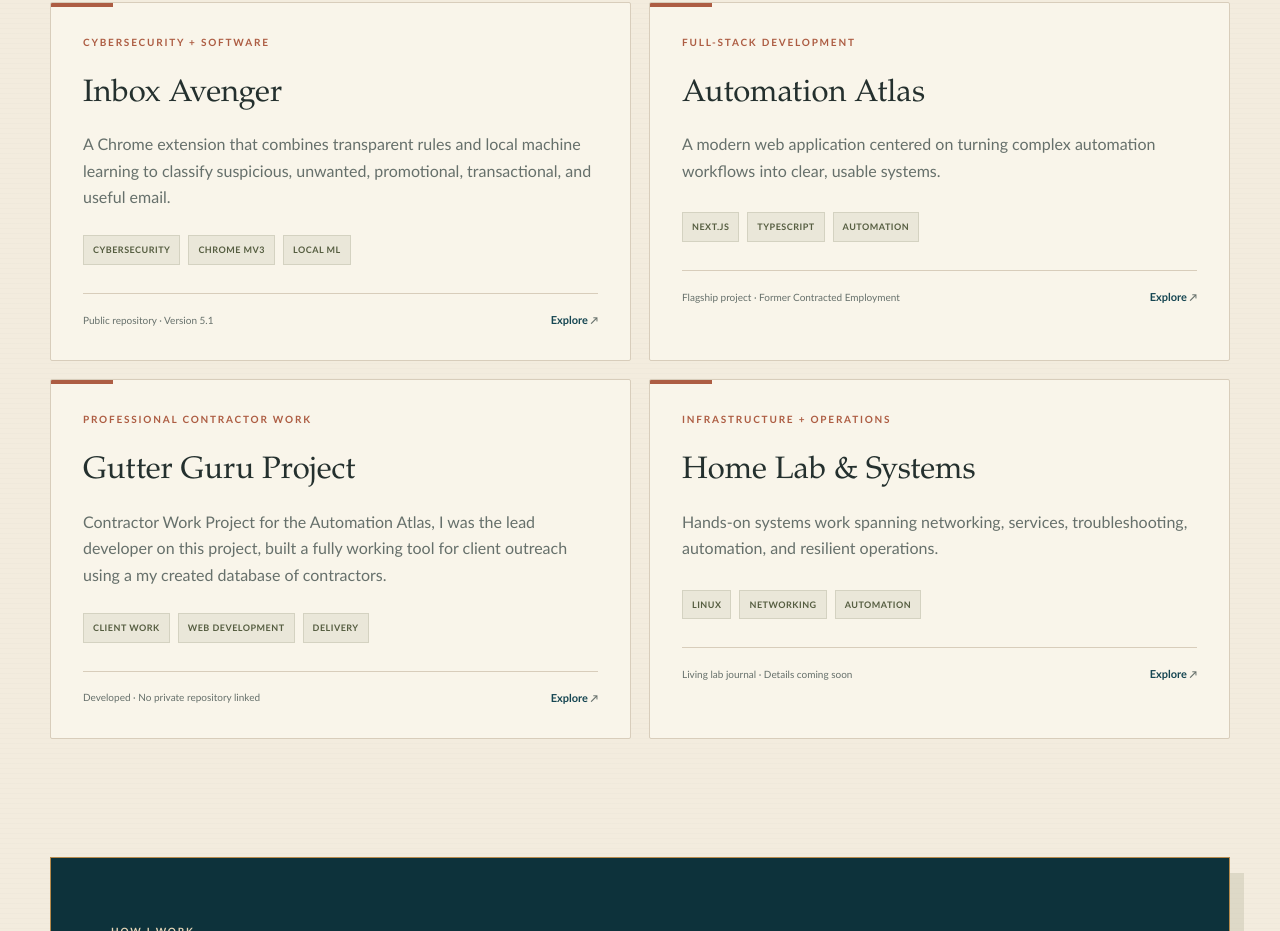
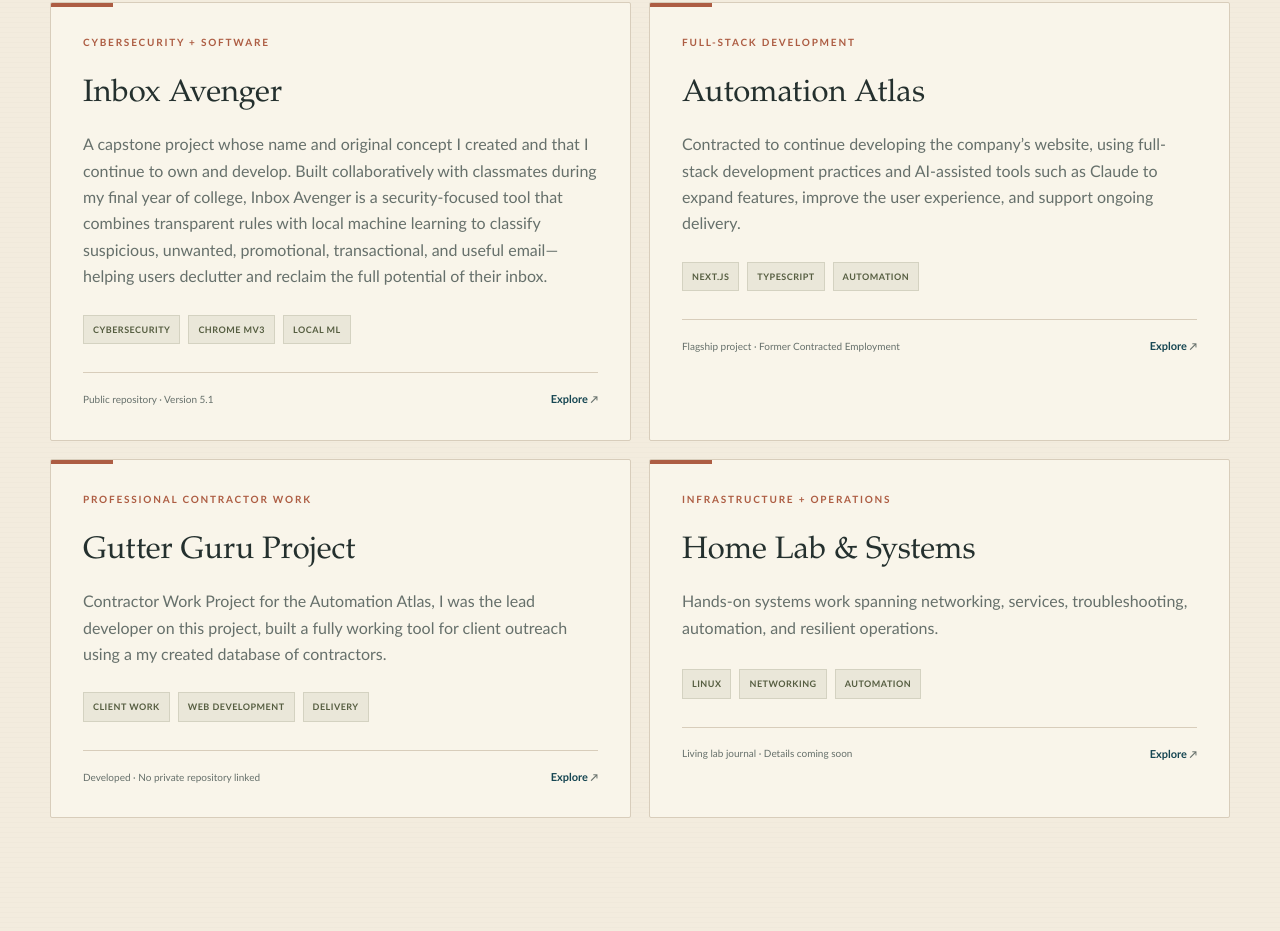
Before and after one commit to Jc007-code/Jc007-code.github.io, a Next.js app: page / in a window 1280 px wide. Shown: the part 1075-2006 px from the top of the page. Built offline with nearby package versions, Linux system fonts and the light colour scheme.

Commit message:
Update Inbox Avenger and Automation Atlas summaries
Updated project summaries for 'Inbox Avenger' and 'Automation Atlas' to provide more detailed descriptions of their functionalities and development.

```diff
--- a/data/site.ts
+++ b/data/site.ts
@@ -43,7 +43,7 @@
     title: "Inbox Avenger",
     eyebrow: "Cybersecurity + Software",
     summary:
-      "A Chrome extension that combines transparent rules and local machine learning to classify suspicious, unwanted, promotional, transactional, and useful email.",
+      "A capstone project whose name and original concept I created and that I continue to own and develop. Built collaboratively with classmates during my final year of college, Inbox Avenger is a security-focused tool that combines transparent rules with local machine learning to classify suspicious, unwanted, promotional, transactional, and useful email—helping users declutter and reclaim the full potential of their inbox.",
     tags: ["Cybersecurity", "Chrome MV3", "Local ML"],
     status: "Public repository · Version 5.1",
     href: "/projects#inbox-avenger",
@@ -53,7 +53,7 @@
     title: "Automation Atlas",
     eyebrow: "Full-stack Development",
     summary:
-      "A modern web application centered on turning complex automation workflows into clear, usable systems.",
+      "Contracted to continue developing the company’s website, using full-stack development practices and AI-assisted tools such as Claude to expand features, improve the user experience, and support ongoing delivery.",
     tags: ["Next.js", "TypeScript", "Automation"],
     status: "Flagship project · Former Contracted Employment",
     href: "/projects#automation-atlas",
```
